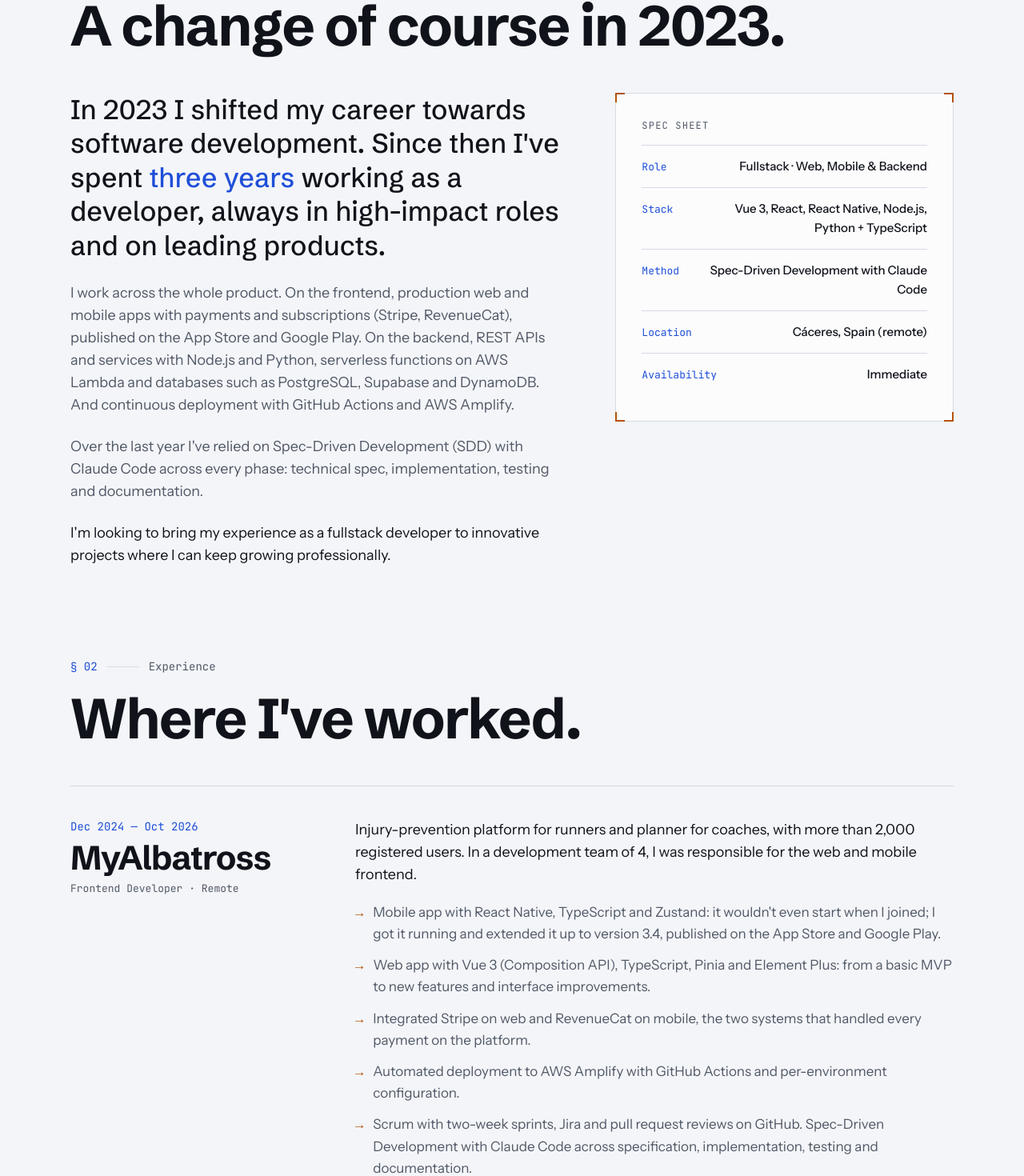
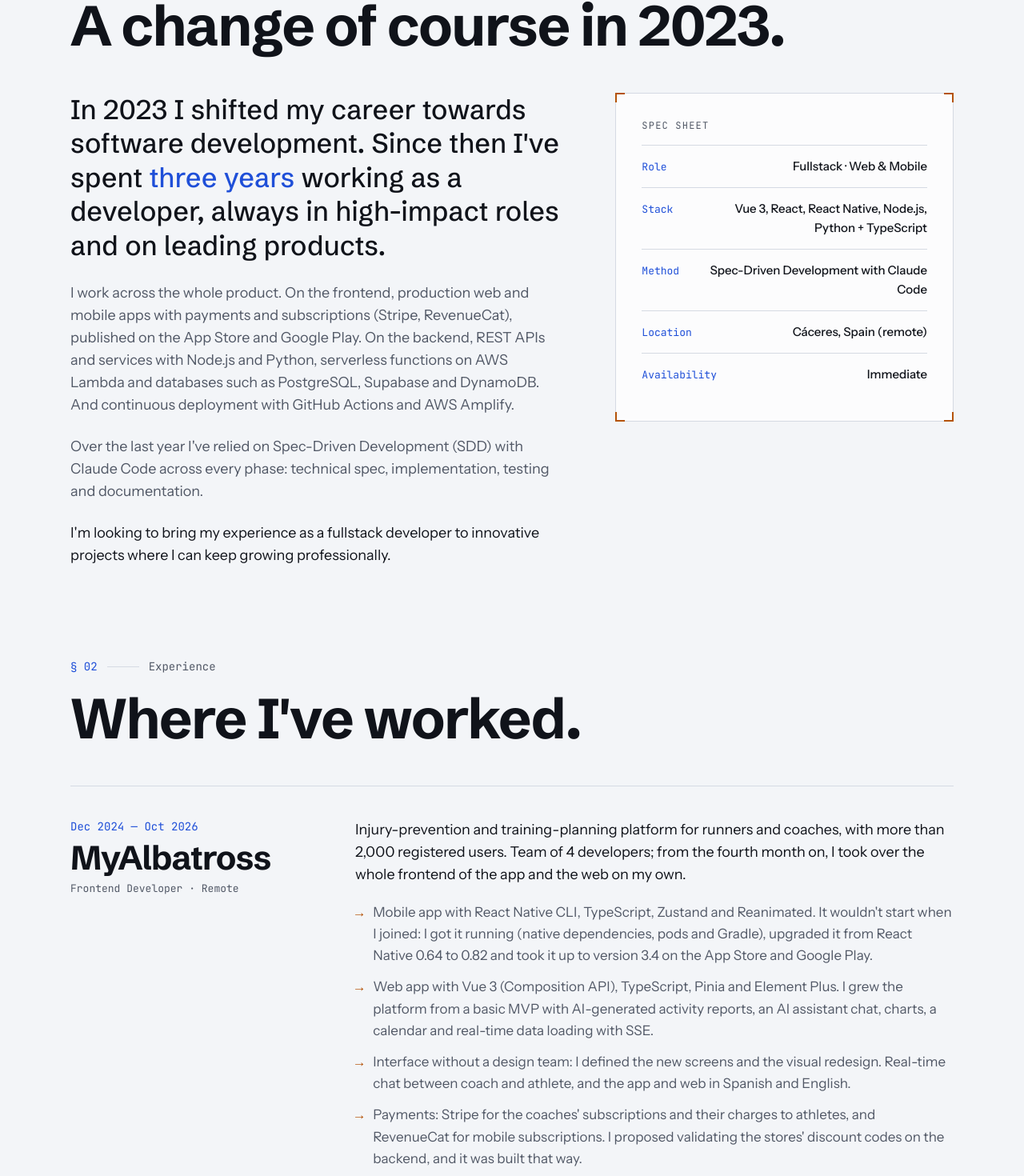
Before and after one commit to srdgz/Mi-portfolio, a React (Vite) app in the folder mi-portfolio/: page / in a window 1280 px wide. Shown: the part 1301-2771 px from the top of the page at 80% size. Built offline with nearby package versions, Linux system fonts and the light colour scheme.

Commit message:
feat: update the experience, CV links and role, and mark MŌRI as a PWA

```diff
--- a/mi-portfolio/index.html
+++ b/mi-portfolio/index.html
@@ -12,9 +12,7 @@
         ? "light"
         : "dark";
     </script>
-    <title>
-      Sandra Rodríguez | Desarrolladora Fullstack · Web, Mobile y Backend
-    </title>
+    <title>Sandra Rodríguez | Desarrolladora Fullstack · Web y Mobile</title>
     <meta
       name="description"
       content="Soy Sandra Rodríguez, desarrolladora fullstack. Construyo aplicaciones web y móviles con Vue 3, React, React Native y TypeScript, y APIs con Node.js y Python. Explora mi portfolio para conocer mi experiencia y mis proyectos."
--- a/mi-portfolio/src/infrastructure/repositories/experienceRepository.ts
+++ b/mi-portfolio/src/infrastructure/repositories/experienceRepository.ts
@@ -22,10 +22,15 @@ const sources: JobSource[] = [
     company: "MyAlbatross",
     tech: [
       "React Native",
+      "Reanimated",
       "Vue 3",
       "TypeScript",
+      "Zustand",
+      "Pinia",
       "Stripe",
       "RevenueCat",
+      "OAuth",
+      "SSE",
       "AWS Amplify",
     ],
     text: {
@@ -33,26 +38,30 @@ const sources: JobSource[] = [
         period: "Dic 2024 — Oct 2026",
         role: "Desarrolladora Frontend",
         summary:
-          "Plataforma de prevención de lesiones para corredores y planificador para entrenadores, con más de 2.000 usuarios registrados. En un equipo de desarrollo de 4 personas, llevaba el frontend web y móvil.",
+          "Plataforma de prevención de lesiones y planificación de entrenos para corredores y entrenadores, con más de 2.000 usuarios registrados. Equipo de 4 desarrolladores; desde el cuarto mes asumí sola todo el frontend de la app y la web.",
         highlights: [
-          "App móvil con React Native, TypeScript y Zustand: no llegaba a arrancar cuando me incorporé; la puse en funcionamiento y la amplié hasta la versión 3.4, publicada en App Store y Google Play.",
-          "Web con Vue 3 (Composition API), TypeScript, Pinia y Element Plus: de un MVP básico a nuevas funcionalidades y mejoras de interfaz.",
-          "Integración de Stripe en web y RevenueCat en móvil, los dos sistemas por los que pasaban todos los cobros de la plataforma.",
-          "Despliegue automático en AWS Amplify con GitHub Actions y configuración por entorno.",
-          "Scrum con sprints de dos semanas, Jira y revisión de pull requests en GitHub. Spec-Driven Development con Claude Code en especificación, implementación, testing y documentación.",
+          "App móvil con React Native CLI, TypeScript, Zustand y Reanimated. No arrancaba cuando me incorporé: la puse en funcionamiento (dependencias nativas, pods y Gradle), la actualicé de React Native 0.64 a 0.82 y la llevé hasta la versión 3.4 en App Store y Google Play.",
+          "Web con Vue 3 (Composition API), TypeScript, Pinia y Element Plus. Amplié la plataforma desde un MVP básico con informes de actividad generados por IA, chat con asistente IA, gráficos, calendario y carga de datos en tiempo real con SSE.",
+          "Interfaz sin equipo de diseño: definí las pantallas nuevas y el rediseño visual. Chat en tiempo real entre entrenador y atleta, y app y web en español e inglés.",
+          "Pagos: Stripe para la suscripción de los entrenadores y los cobros a sus atletas, y RevenueCat para las suscripciones móviles. Propuse validar en el backend los códigos de descuento de las stores, y se implementó así.",
+          "Autenticación OAuth con Google y Apple, y con email.",
+          "Publicación manual de cada versión móvil (TestFlight y pruebas internas antes de revisión), y CI/CD de la web con GitHub Actions y AWS Amplify.",
+          "Scrum con sprints de dos semanas, Jira y revisión de pull requests. Spec-Driven Development con Claude Code en especificación, implementación, documentación y validación.",
         ],
       },
       en: {
         period: "Dec 2024 — Oct 2026",
         role: "Frontend Developer",
         summary:
-          "Injury-prevention platform for runners and planner for coaches, with more than 2,000 registered users. In a development team of 4, I was responsible for the web and mobile frontend.",
+          "Injury-prevention and training-planning platform for runners and coaches, with more than 2,000 registered users. Team of 4 developers; from the fourth month on, I took over the whole frontend of the app and the web on my own.",
         highlights: [
-          "Mobile app with React Native, TypeScript and Zustand: it wouldn't even start when I joined; I got it running and extended it up to version 3.4, published on the App Store and Google Play.",
-          "Web app with Vue 3 (Composition API), TypeScript, Pinia and Element Plus: from a basic MVP to new features and interface improvements.",
-          "Integrated Stripe on web and RevenueCat on mobile, the two systems that handled every payment on the platform.",
-          "Automated deployment to AWS Amplify with GitHub Actions and per-environment configuration.",
-          "Scrum with two-week sprints, Jira and pull request reviews on GitHub. Spec-Driven Development with Claude Code across specification, implementation, testing and documentation.",
+          "Mobile app with React Native CLI, TypeScript, Zustand and Reanimated. It wouldn't start when I joined: I got it running (native dependencies, pods and Gradle), upgraded it from React Native 0.64 to 0.82 and took it up to version 3.4 on the App Store and Google Play.",
+          "Web app with Vue 3 (Composition API), TypeScript, Pinia and Element Plus. I grew the platform from a basic MVP with AI-generated activity reports, an AI assistant chat, charts, a calendar and real-time data loading with SSE.",
+          "Interface without a design team: I defined the new screens and the visual redesign. Real-time chat between coach and athlete, and the app and web in Spanish and English.",
+          "Payments: Stripe for the coaches' subscriptions and their charges to athletes, and RevenueCat for mobile subscriptions. I proposed validating the stores' discount codes on the backend, and it was built that way.",
+          "OAuth sign-in with Google and Apple, plus email.",
+          "Manual release of every mobile version (TestFlight and internal testing before review), and web CI/CD with GitHub Actions and AWS Amplify.",
+          "Scrum with two-week sprints, Jira and pull request reviews. Spec-Driven Development with Claude Code across specification, implementation, documentation and validation.",
         ],
       },
     },
@@ -63,10 +72,12 @@ const sources: JobSource[] = [
       "React Native",
       "Expo",
       "TypeScript",
+      "Context API",
       "Python",
       "AWS Lambda",
       "DynamoDB",
       "RevenueCat",
+      "OAuth",
       "Detox",
     ],
     text: {
@@ -74,26 +85,24 @@ const sources: JobSource[] = [
         period: "Ene — Sep 2024",
         role: "Desarrolladora Full-Stack",
         summary:
-          "App de recomendación de películas y series para iOS y Android, con más de 150.000 descargas entre ambas stores.",
+          "App de recomendación de películas y series para iOS y Android, con más de 150.000 descargas. Equipo de 3 desarrolladores.",
         highlights: [
-          "Desarrollo con React Native, Expo y TypeScript, con componentes reutilizables.",
-          "Despliegue en Google Play Store y App Store con EAS.",
-          "Backend: desarrollo y modificación de funciones AWS Lambda en Python con base de datos DynamoDB.",
-          "Suscripciones con RevenueCat; autenticación con AWS Cognito y almacenamiento en S3.",
-          "Participación en los pipelines de CI/CD y en los tests end-to-end con Detox.",
+          "Frontend con React Native, Expo, TypeScript y Context API: catálogo conectado a la API de The Movie Database (TMDB), con filtros, guardado de títulos y reproducción de tráileres.",
+          "Autenticación OAuth con Google y Apple y con email; suscripciones con RevenueCat.",
+          "Backend: desarrollo y modificación de funciones AWS Lambda en Python con DynamoDB; configuración de Cognito y S3.",
+          "Publicación en ambas stores con EAS y tests end-to-end con Detox antes de cada release.",
         ],
       },
       en: {
         period: "Jan — Sep 2024",
         role: "Full-Stack Developer",
         summary:
-          "Movie and TV show recommendation app for iOS and Android, with more than 150,000 downloads across both stores.",
+          "Movie and TV show recommendation app for iOS and Android, with more than 150,000 downloads. Team of 3 developers.",
         highlights: [
-          "Development with React Native, Expo and TypeScript, with reusable components.",
-          "Releases to the Google Play Store and the App Store with EAS.",
-          "Backend: built and updated AWS Lambda functions in Python with a DynamoDB database.",
-          "Subscriptions with RevenueCat; authentication with AWS Cognito and storage on S3.",
-          "Contributed to the CI/CD pipelines and the end-to-end tests with Detox.",
+          "Frontend with React Native, Expo, TypeScript and Context API: a catalogue connected to The Movie Database (TMDB) API, with filters, saved titles and trailer playback.",
+          "OAuth sign-in with Google and Apple, plus email; subscriptions with RevenueCat.",
+          "Backend: built and updated AWS Lambda functions in Python with DynamoDB; set up Cognito and S3.",
+          "Releases to both stores with EAS and end-to-end tests with Detox before every release.",
         ],
       },
     },
--- a/mi-portfolio/src/infrastructure/repositories/profileRepository.ts
+++ b/mi-portfolio/src/infrastructure/repositories/profileRepository.ts
@@ -17,9 +17,9 @@ const profiles: Record<Locale, Profile> = {
   es: createProfile({
     ...common,
     cvUrl:
-      "https://drive.google.com/file/d/1qFetgVY4hqM85yEFad3KtuNWcE-9sqMr/view?usp=sharing",
+      "https://drive.google.com/file/d/1IkuBtRtnAFcT_YnqRXaxgfaoxvjqvwPr/view?usp=sharing",
     specs: [
-      { term: "Rol", detail: "Fullstack · Web, Mobile y Backend" },
+      { term: "Rol", detail: "Fullstack · Web y Mobile" },
       {
         term: "Stack",
         detail: "Vue 3, React, React Native, Node.js, Python + TypeScript",
@@ -32,9 +32,9 @@ const profiles: Record<Locale, Profile> = {
   en: createProfile({
     ...common,
     cvUrl:
-      "https://drive.google.com/file/d/1oD2zPi9wBkfhvmBjNxQKzeGwO9zBIuwD/view?usp=sharing",
+      "https://drive.google.com/file/d/1yTI-0JRAIVxnpih7LQdgQSYT2kI70i6M/view?usp=sharing",
     specs: [
-      { term: "Role", detail: "Fullstack · Web, Mobile & Backend" },
+      { term: "Role", detail: "Fullstack · Web & Mobile" },
       {
         term: "Stack",
         detail: "Vue 3, React, React Native, Node.js, Python + TypeScript",
--- a/mi-portfolio/src/infrastructure/repositories/projectRepository.ts
+++ b/mi-portfolio/src/infrastructure/repositories/projectRepository.ts
@@ -49,14 +49,14 @@ const sources: ProjectSource[] = [
     demoLink: "https://mori-matcha-bar.vercel.app/",
     text: {
       es: {
-        label: "Fullstack · Web",
+        label: "Fullstack · Web y PWA",
         description:
-          "Tienda online de un matcha bar ficticio, del diseño de marca al panel de la tienda: configurador de bebidas, cuentas, pago con Stripe, seguimiento de pedidos en directo, tarjeta de fidelización y panel para gestionar pedidos y carta. Clean architecture, accesibilidad WCAG 2.2 AA, tests y CI.",
+          "Tienda online de un matcha bar ficticio, del diseño de marca al panel de la tienda: configurador de bebidas, cuentas, pago con Stripe, seguimiento de pedidos en directo, tarjeta de fidelización, PWA instalable y panel para gestionar pedidos y carta. Clean architecture, accesibilidad WCAG 2.2 AA, tests y CI.",
       },
       en: {
-        label: "Fullstack · Web",
+        label: "Fullstack · Web & PWA",
         description:
-          "Online shop for a fictional matcha bar, from brand design to the store panel: drink configurator, accounts, Stripe payments, live order tracking, a loyalty card and a panel to run orders and the menu. Clean architecture, WCAG 2.2 AA accessibility, tests and CI.",
+          "Online shop for a fictional matcha bar, from brand design to the store panel: drink configurator, accounts, Stripe payments, live order tracking, a loyalty card, an installable PWA and a panel to run orders and the menu. Clean architecture, WCAG 2.2 AA accessibility, tests and CI.",
       },
     },
   },
--- a/mi-portfolio/src/presentation/components/organisms/Hero.tsx
+++ b/mi-portfolio/src/presentation/components/organisms/Hero.tsx
@@ -116,7 +116,7 @@ const Hero = () => {
             aria-hidden="true"
           >
             <span className="text-accent">{"<App"}</span> targets=
-            <span className="text-warm">{'"Web · Mobile · Backend"'}</span>{" "}
+            <span className="text-warm">{'"Web · Mobile"'}</span>{" "}
             <span className="text-accent">{"/>"}</span>
           </p>
           <p className="absolute bottom-6 -left-2 flex items-center gap-3 border border-line bg-card px-4 py-3 text-sm shadow-xl shadow-shadow/40 sm:-left-5">
```
Also changed, not shown: mi-portfolio/src/presentation/i18n/messages.ts (+4 -5 lines).
